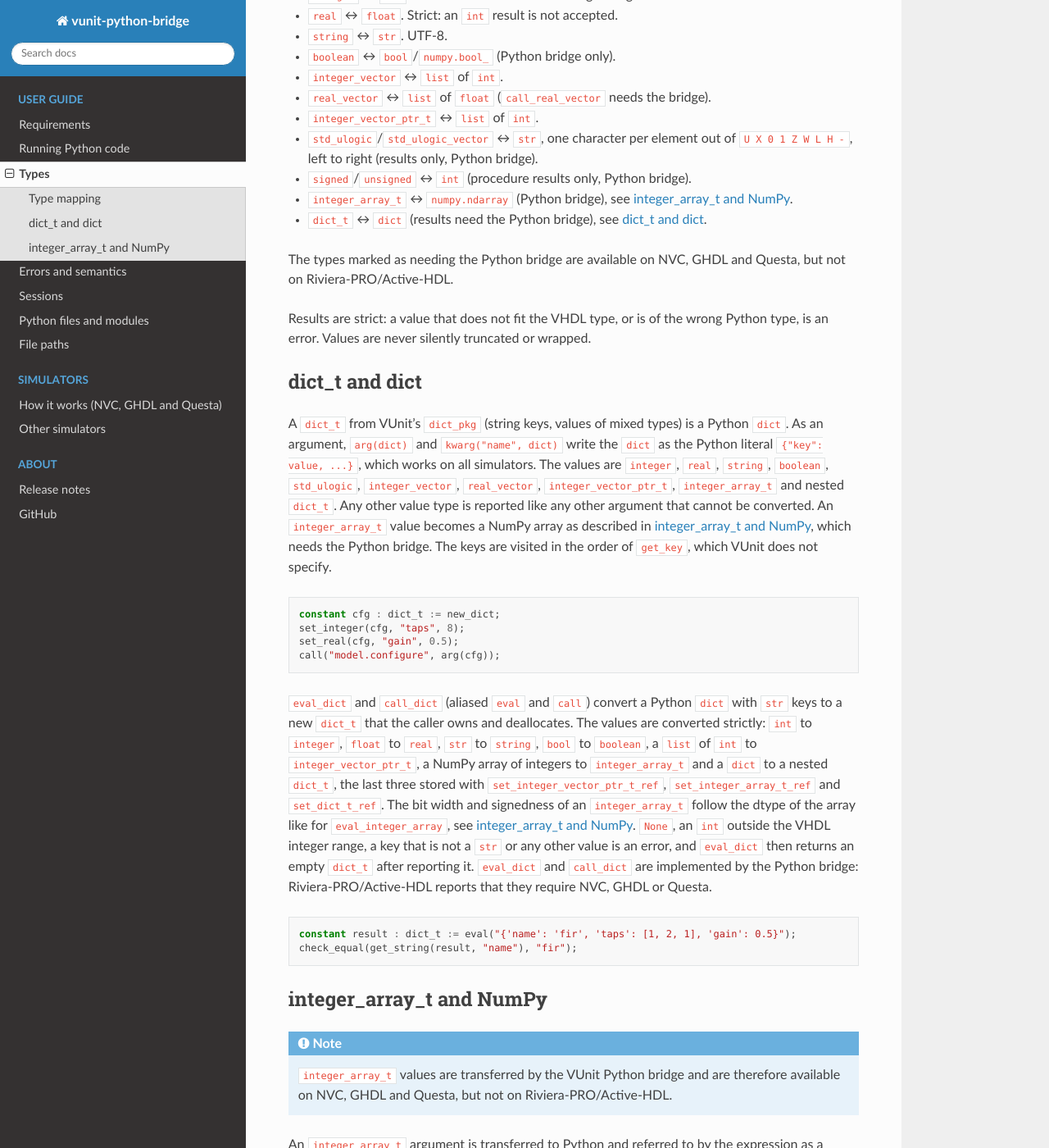
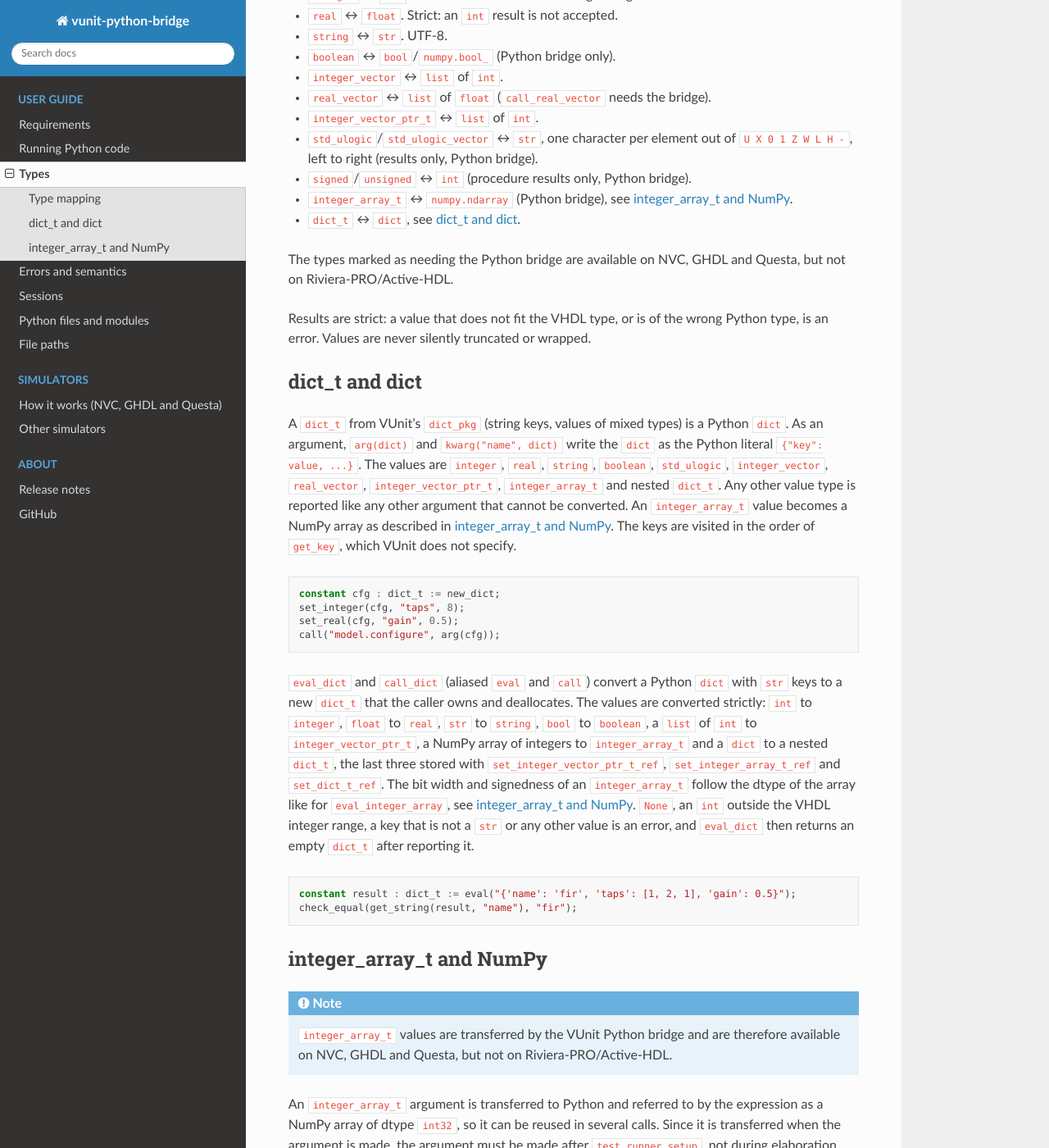
Before and after one commit to VUnit/vunit-python-bridge, a Sphinx documentation site: the page built from docs/types.rst, in a window 1280 px wide and 1400 px high, scrolled down 281 px. Shown: the whole window at 82% size. Built offline with Sphinx 7.4.7 and the Read the Docs theme 3.1.0, drawn with Linux system fonts in a browser that asks for light colours; pages that are not in the unit, such as notebooks, are missing from menus; the version number is read from the project's files by our own code.

Commit message:
Drop the simulator support wording from the dict docs
Which simulators the Python bridge supports is documented for the whole
package.

Co-Authored-By: Claude Opus 5.5 <noreply@anthropic.com>

```diff
--- a/docs/types.rst
+++ b/docs/types.rst
@@ -16,7 +16,7 @@ Type mapping
 * ``signed``/``unsigned`` ↔ ``int`` (procedure results only, Python bridge).
 * ``integer_array_t`` ↔ ``numpy.ndarray`` (Python bridge), see
   :ref:`python_bridge:integer_array`.
-* ``dict_t`` ↔ ``dict`` (results need the Python bridge), see
+* ``dict_t`` ↔ ``dict``, see
   :ref:`python_bridge:dict`.
 
 The types marked as needing the Python bridge are available on NVC, GHDL and
@@ -33,13 +33,13 @@ dict_t and dict
 
 A ``dict_t`` from VUnit's ``dict_pkg`` (string keys, values of mixed types) is
 a Python ``dict``. As an argument, ``arg(dict)`` and ``kwarg("name", dict)``
-write the ``dict`` as the Python literal ``{"key": value, ...}``, which works
-on all simulators. The values are ``integer``, ``real``, ``string``,
-``boolean``, ``std_ulogic``, ``integer_vector``, ``real_vector``,
+write the ``dict`` as the Python literal ``{"key": value, ...}``. The values
+are ``integer``, ``real``, ``string``, ``boolean``, ``std_ulogic``,
+``integer_vector``, ``real_vector``,
 ``integer_vector_ptr_t``, ``integer_array_t`` and nested ``dict_t``. Any
 other value type is reported like any other argument that cannot be
 converted. An ``integer_array_t`` value becomes a NumPy array as described in
-:ref:`python_bridge:integer_array`, which needs the Python bridge. The keys are
+:ref:`python_bridge:integer_array`. The keys are
 visited in the order of ``get_key``, which VUnit does not specify.
 
 .. code-block:: vhdl
@@ -60,9 +60,7 @@ stored with ``set_integer_vector_ptr_t_ref``, ``set_integer_array_t_ref`` and
 follow the dtype of the array like for ``eval_integer_array``, see
 :ref:`python_bridge:integer_array`. ``None``, an ``int`` outside the VHDL integer range, a key
 that is not a ``str`` or any other value is an error, and ``eval_dict`` then
-returns an empty ``dict_t`` after reporting it. ``eval_dict`` and ``call_dict``
-are implemented by the Python bridge: Riviera-PRO/Active-HDL reports that they require NVC, GHDL or
-Questa.
+returns an empty ``dict_t`` after reporting it.
 
 .. code-block:: vhdl
 
```
